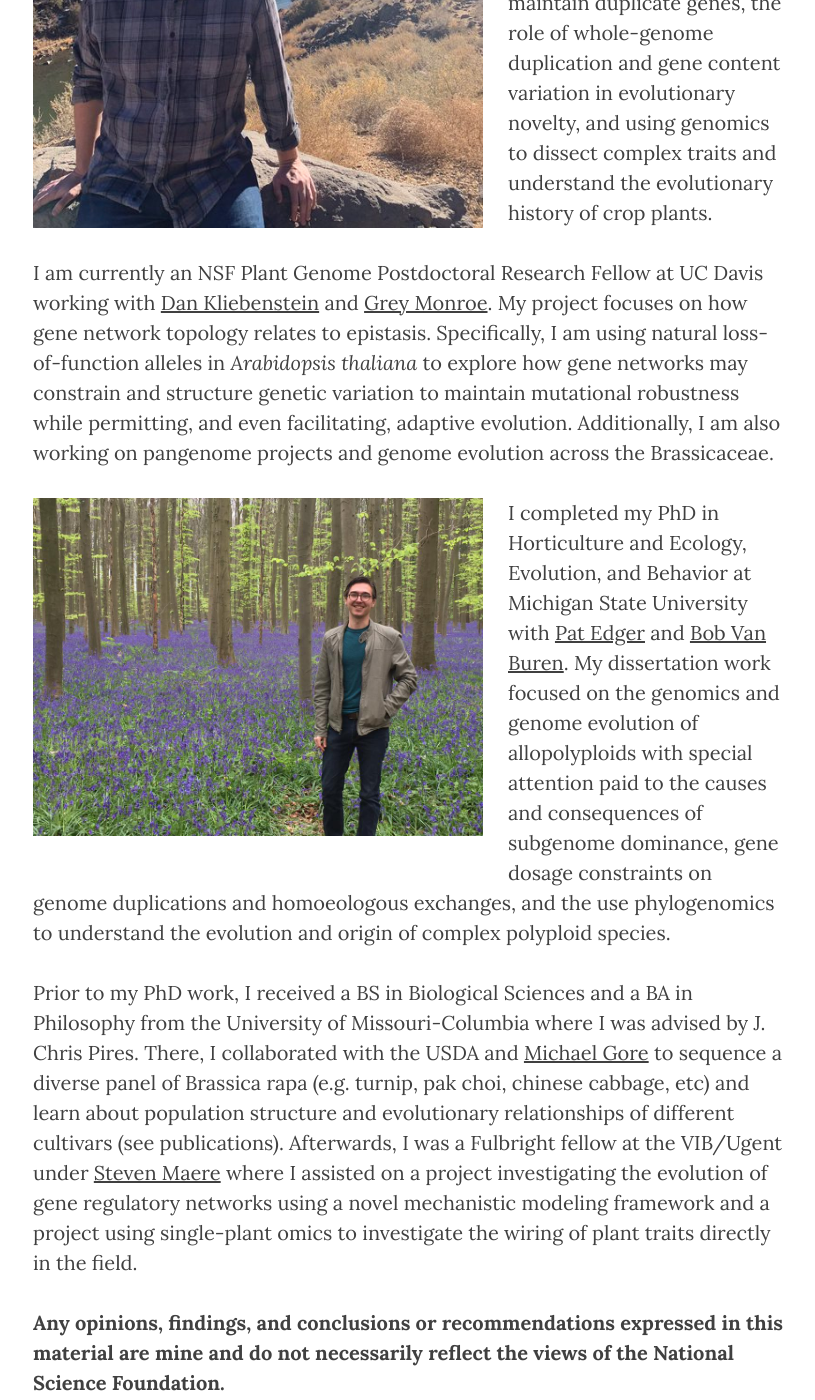
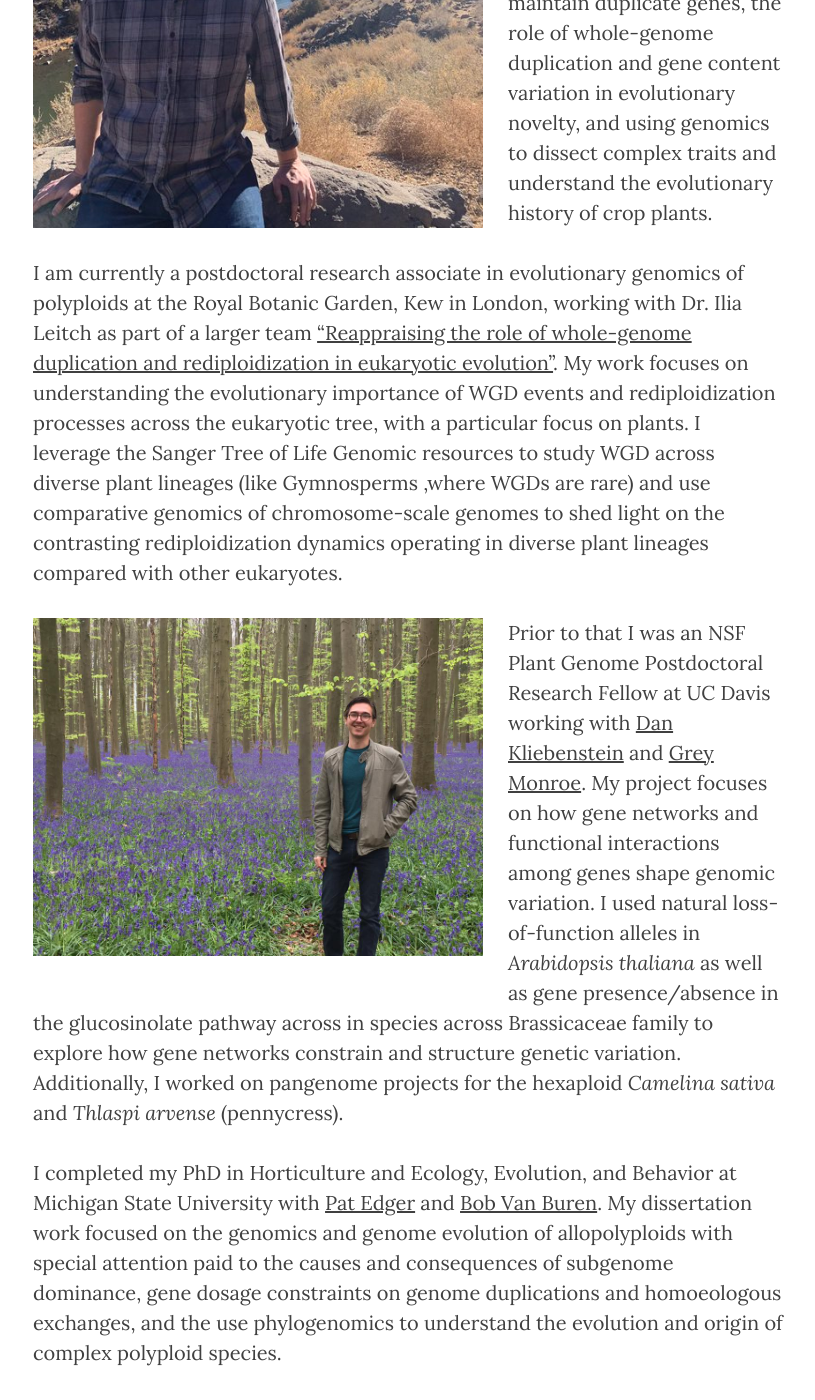
Before and after one commit to KevinABird/KevinABird.github.io, a Jekyll site: the page built from 1_about.md, in a window 1280 px wide and 1400 px high, scrolled down 844 px. Shown: the whole window, without its empty margins (232-1047 px from the left). Built offline with Jekyll 4.4.1, drawn with Linux system fonts in a browser that asks for light colours; nearby versions of some CDN libraries.

Commit message:
Update 1_about.md

```diff
--- a/1_about.md
+++ b/1_about.md
@@ -12,11 +12,14 @@ header-img: "img/Banner2-2.jpg"
 
 I am interested in studying the evolutionary impact of structural variation in plant genomes, with particular focus on gene presence/ absence variation and genome duplications. My work is broadly motivated by an interest in understanding the combination of neutral and adaptive features that maintain duplicate genes, the role of whole-genome duplication and gene content variation in evolutionary novelty, and using genomics to dissect complex traits and understand the evolutionary history of crop plants.
 
-I am currently an NSF Plant Genome Postdoctoral Research Fellow at UC Davis working with [Dan Kliebenstein](https://psfaculty.plantsciences.ucdavis.edu/kliebenstein/) and [Grey Monroe](https://www.monroelab.org/). My project focuses on how gene network topology relates to epistasis. Specifically, I am using natural loss-of-function alleles in *Arabidopsis thaliana* to explore how gene networks may constrain and structure genetic variation to maintain mutational robustness while permitting, and even facilitating, adaptive evolution. Additionally, I am also working on pangenome projects and genome evolution across the Brassicaceae.
+I am currently a postdoctoral research associate in evolutionary genomics of polyploids at the Royal Botanic Garden, Kew in London, working with Dr. Ilia Leitch as part of a larger team ["Reappraising the role of whole-genome duplication and rediploidization in eukaryotic evolution"](https://www.rediploidisation.org/). My work focuses on understanding the evolutionary importance of WGD events and rediploidization processes across the eukaryotic tree, with a particular focus on plants. I leverage the Sanger Tree of Life Genomic resources to study WGD across diverse plant lineages (like Gymnosperms ,where WGDs are rare) and use comparative genomics of chromosome-scale genomes to shed light on the contrasting rediploidization dynamics operating in diverse plant lineages
+compared with other eukaryotes.
 
 <div style="float: left; padding-right: 25px; padding-bottom: 25px">
 	<a href="http://kevinabird.github.io/img/AboutMe_pic.jpg"><img src="/img/AboutMe_pic.jpg" width="450" alt="Kevin Bird" onclick="_gaq.push(['_trackEvent', 'IMGs', 'Image', 'Ironman']);" /></a>
 </div>
+
+Prior to that I was an NSF Plant Genome Postdoctoral Research Fellow at UC Davis working with [Dan Kliebenstein](https://psfaculty.plantsciences.ucdavis.edu/kliebenstein/) and [Grey Monroe](https://www.monroelab.org/). My project focuses on how gene networks and functional interactions among genes shape genomic variation. I used natural loss-of-function alleles in *Arabidopsis thaliana* as well as gene presence/absence in the glucosinolate pathway across in species across Brassicaceae family to explore how gene networks constrain and structure genetic variation. Additionally, I worked on pangenome projects for the hexaploid *Camelina sativa* and *Thlaspi arvense* (pennycress).
 
 I completed my PhD in Horticulture and Ecology, Evolution, and Behavior at Michigan State University with [Pat Edger](https://www.polyploidy.msu.edu) and [Bob Van Buren](https://www.vanburenlab.org/). My dissertation work focused on the genomics and genome evolution of allopolyploids with special attention paid to the causes and consequences of subgenome dominance, gene dosage constraints on genome duplications and homoeologous exchanges, and the use phylogenomics to understand the evolution and origin of complex polyploid species.
 
```
